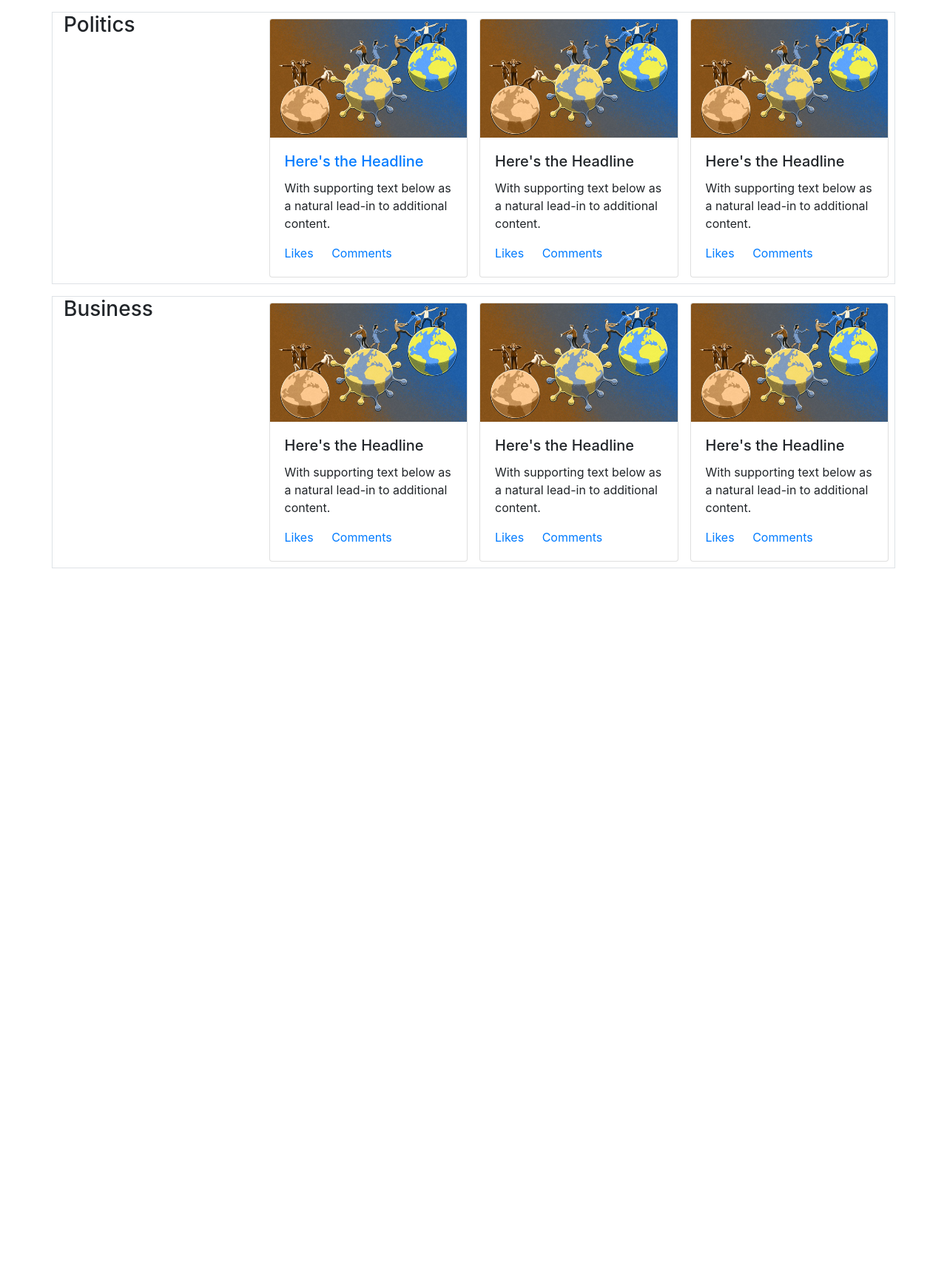
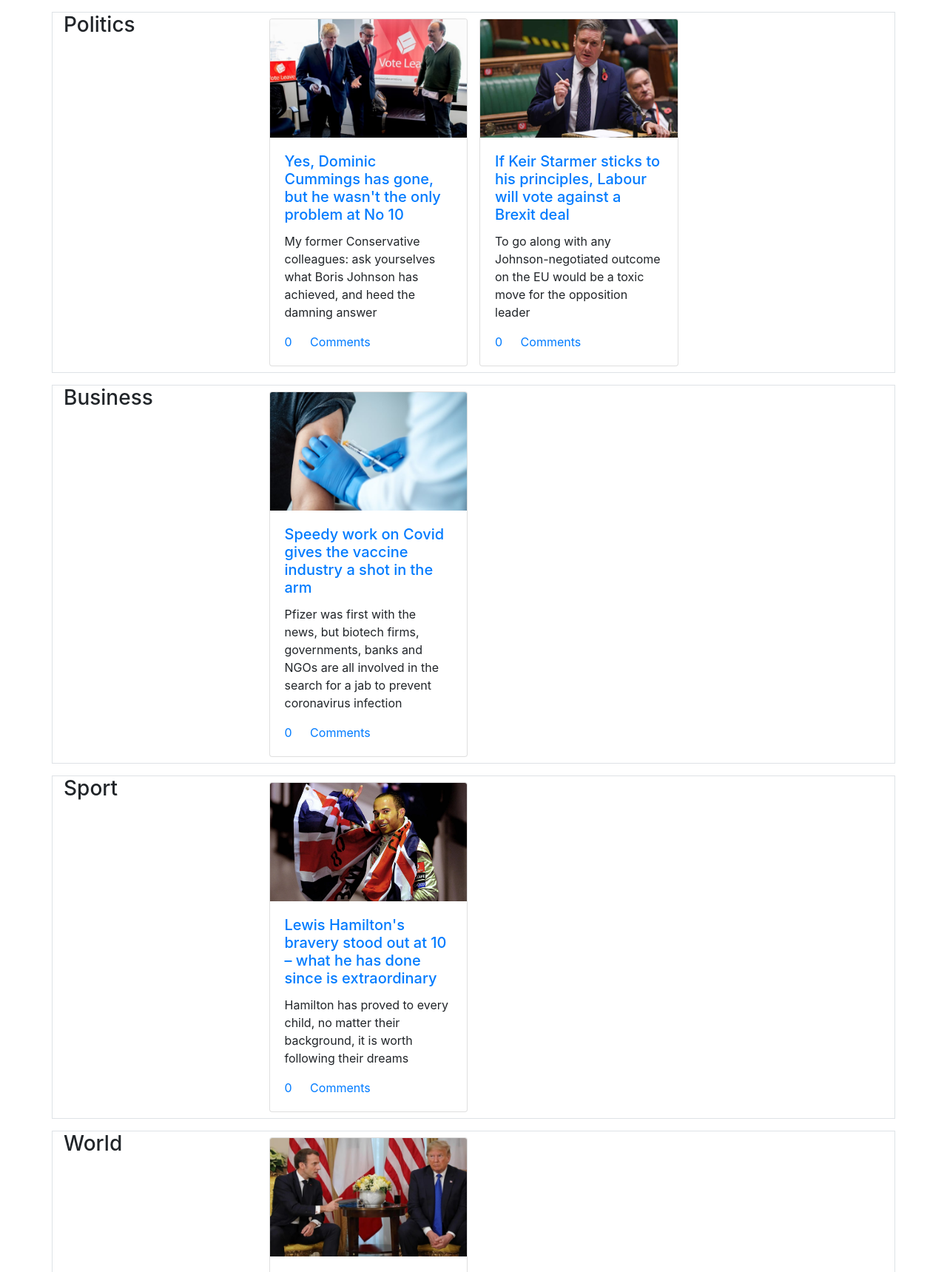
Before and after one commit to First-Derivative/WebHerald, a Django app: page / in a window 1280 px wide. Shown: the part 192-1911 px from the top of the page at 74% size. Before the commit the page ends 960 px from the top, so only its background shows below. Run offline with Django 3.2, Linux system fonts and the light colour scheme; data comes from the database, SQL or seed files in the repository.

Commit message:
implemented template tags and article urls, created ArticleCategory class to handle article categories

```diff
--- a/main/admin.py
+++ b/main/admin.py
@@ -3,4 +3,5 @@ from main.models import *
 
 # Register your models here.
 admin.site.register(Article)
+admin.site.register(ArticleCategory)
 admin.site.register(Comments)
--- a/main/models.py
+++ b/main/models.py
@@ -1,13 +1,23 @@
 from django.db import models
 from django.utils import timezone
 from datetime import datetime
+
+class ArticleCategory(models.Model):
+    '''
+    Class that implements the associative entity 'ArticleCategory'. Intended to
+    keep track of the articles that are assigned to particular categories.
+    '''
+    name = models.CharField(max_length=100)
+
+    def __str__(self):
+            return self.name
 
 class Article(models.Model):
     '''
     Class that implements the strong entity 'Article'. Holds data pertaining
     to an article on the web application.
-    '''
-    # Enum class for Categories
+
+    # Enum class for Categories - commented out for now, as replaced by ArticleCategory class
     class ArticleCategories(models.TextChoices):
         SPORT = ("SP","Sport")
         POLITICS = ("PO","Politics")
@@ -18,6 +28,7 @@ class Article(models.Model):
 
     # fields implementation
     article_categories = models.CharField(max_length=25, choices=ArticleCategories.choices, default=ArticleCategories.SCIENCE_TECHNOLOGY )
+    '''
     title = models.CharField(max_length=100, default="ARTICLE TITLE")
     sub_title = models.CharField(max_length=200, default="ARTICLE SUBTITLE") # NEW
     author = models.CharField(max_length=40, default="ARTICLE AUTHOR")
@@ -26,6 +37,13 @@ class Article(models.Model):
     image_caption = models.CharField(max_length=200, default="IMAGE CAPTION") # NEW
     content = models.TextField(default="ARTICLE TEXT CONTENTT")
     likes = models.IntegerField(default=0)
+    category = models.ForeignKey(
+        ArticleCategory,
+        null=True,
+        blank=True,
+        on_delete=models.CASCADE,
+        related_name='articles', # by calling 'articles' we can fetch all articles in a category
+    )
 
     def __str__(self):
         return self.title
--- a/main/templates/main/index.html
+++ b/main/templates/main/index.html
@@ -5,100 +5,25 @@
 
 {% block content %}
 
+{% for category in categories %}
   <div class="row border my-3">
-
-  <!-- Column 1 - Category Heading -->
     <div class="col-3 p2">
-    <h3>Politics</h3>
+      <h3>{{ category.name }}</h3>
     </div>
-
-  <!-- Column 2 - News story 1 -->
+    {% for article in category.articles.all %}
       <div class="col-3 p-2">
         <div class="card">
-      <img src="{% static 'main/images/sample-image.jpg' %}" class="card-img-top" alt="sample image">
+          <img src="{% static 'main/images/'%}{{article.image_url}}" class="card-img-top" alt="sample image">
           <div class="card-body">
-        <h5 class="card-title"><a href="{% url 'article' %}">Here's the Headline</a></h5>
-        <p class="card-text">With supporting text below as a natural lead-in to additional content.</p>
-        <a href="#" class="card-link">Likes</a>
+            <h5 class="card-title"><a href="{% url 'article' article.id %}">{{article.title}}</a></h5>
+            <p class="card-text">{{article.sub_title}}</p>
+            <a href="#" class="card-link">{{article.likes}}</a>
             <a href="#" class="card-link">Comments</a>
           </div>
         </div>
       </div>
-
-  <!-- Column 3 - News story 2 -->
-  <div class="col-3 p-2">
-    <div class="card">
-      <img src="{% static 'main/images/sample-image.jpg' %}" class="card-img-top" alt="sample image">
-      <div class="card-body">
-        <h5 class="card-title">Here's the Headline</h5>
-        <p class="card-text">With supporting text below as a natural lead-in to additional content.</p>
-        <a href="#" class="card-link">Likes</a>
-        <a href="#" class="card-link">Comments</a>
+    {% endfor %}
 </div>
-    </div>
-  </div>
-
-  <!-- Column 4 - News story 3 -->
-  <div class="col-3 p-2">
-    <div class="card">
-      <img src="{% static 'main/images/sample-image.jpg' %}" class="card-img-top" alt="sample image">
-      <div class="card-body">
-        <h5 class="card-title">Here's the Headline</h5>
-        <p class="card-text">With supporting text below as a natural lead-in to additional content.</p>
-        <a href="#" class="card-link">Likes</a>
-        <a href="#" class="card-link">Comments</a>
-      </div>
-    </div>
-  </div>
-
-</div>
-
-<div class="row border my-3">
-
-  <!-- Column 1 - Category Heading -->
-  <div class="col-3 p2">
-    <h3>Business</h3>
-  </div>
-
-  <!-- Column 2 - News story 1 -->
-  <div class="col-3 p-2">
-    <div class="card">
-      <img src="{% static 'main/images/sample-image.jpg' %}" class="card-img-top" alt="sample image">
-      <div class="card-body">
-        <h5 class="card-title">Here's the Headline</h5>
-        <p class="card-text">With supporting text below as a natural lead-in to additional content.</p>
-        <a href="#" class="card-link">Likes</a>
-        <a href="#" class="card-link">Comments</a>
-      </div>
-    </div>
-  </div>
-
-  <!-- Column 3 - News story 2 -->
-  <div class="col-3 p-2">
-    <div class="card">
-      <img src="{% static 'main/images/sample-image.jpg' %}" class="card-img-top" alt="sample image">
-      <div class="card-body">
-        <h5 class="card-title">Here's the Headline</h5>
-        <p class="card-text">With supporting text below as a natural lead-in to additional content.</p>
-        <a href="#" class="card-link">Likes</a>
-        <a href="#" class="card-link">Comments</a>
-      </div>
-    </div>
-  </div>
-
-  <!-- Column 4 - News story 3 -->
-  <div class="col-3 p-2">
-    <div class="card">
-      <img src="{% static 'main/images/sample-image.jpg' %}" class="card-img-top" alt="sample image">
-      <div class="card-body">
-        <h5 class="card-title">Here's the Headline</h5>
-        <p class="card-text">With supporting text below as a natural lead-in to additional content.</p>
-        <a href="#" class="card-link">Likes</a>
-        <a href="#" class="card-link">Comments</a>
-      </div>
-    </div>
-  </div>
-
-</div>
+{% endfor %}
 
 {% endblock content%}
--- a/main/urls.py
+++ b/main/urls.py
@@ -4,7 +4,7 @@ from main.views import index, getArticlePage, login, signUp
 
 urlpatterns = [
     path('', index, name='index'),
-    path('/article/', getArticlePage, name='article'),
-    path('/login/', login, name='login'),
-    path('/sign-up/', signUp, name='sign-up'),
+    path('article/<int:article_id>', getArticlePage, name='article'),
+    path('login/', login, name='login'),
+    path('sign-up/', signUp, name='sign-up'),
 ]
--- a/main/views.py
+++ b/main/views.py
@@ -1,11 +1,17 @@
 from django.shortcuts import render
+from .models import ArticleCategory, Article
 
 # Create your views here.
 def index(request):
-    return render(request, 'main/index.html')
+    return render(request, 'main/index.html', {
+        'categories' : ArticleCategory.objects.all(),
+    })
 
-def getArticlePage(request):
-    return render(request, 'main/article.html')
+def getArticlePage(request, article_id):
+    context = {
+        'article': Article.objects.get(id=article_id),
+        }
+    return render(request, 'main/article.html', context)
 
 def login(request):
     return render(request, 'main/login.html')
```
Also changed, not shown: main/templates/main/article.html (+11 -12 lines), db.sqlite3, main/migrations/0006_remove_article_article_categories.py (added), main/migrations/0007_auto_20201117_1007.py (added), main/static/main/images/starmer.jpg (added), main/static/main/styles/main.css (added). Lines whose indentation alone changed are shown as unchanged.
